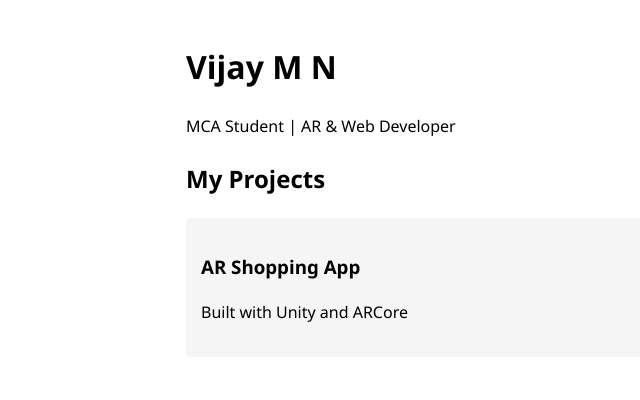
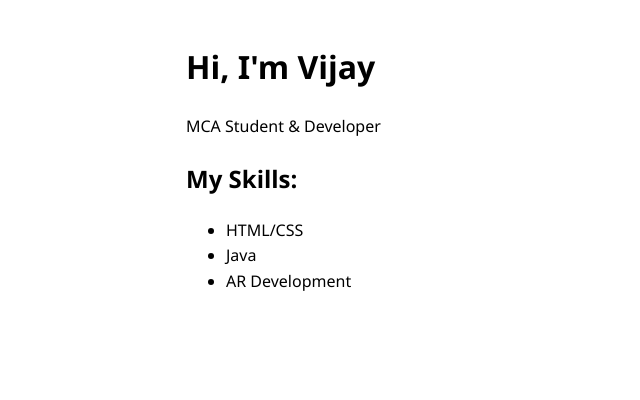
Before and after one commit to vijaymnv/portfolio, a plain HTML site: page index.html in a window 1280 px wide. Shown: the whole page, without its empty margins (54-694 px from the left). Drawn offline with Linux system fonts and the light colour scheme.

Commit message:
Update index.html

```diff
--- a/index.html
+++ b/index.html
@@ -1,23 +1,21 @@
 <!DOCTYPE html>
-<html lang="en">
+<html>
 <head>
-    <meta charset="UTF-8">
-    <meta name="viewport" content="width=device-width, initial-scale=1.0">
-    <title>Vijay MN - Portfolio</title>
+    <title>Vijay's Portfolio</title>
     <link rel="stylesheet" href="style.css">
 </head>
 <body>
     <header>
-        <h1>Vijay M N</h1>
-        <p>MCA Student | AR & Web Developer</p>
+        <h1>Hi, I'm Vijay</h1>
+        <p>MCA Student & Developer</p>
     </header>
-
-    <section id="projects">
-        <h2>My Projects</h2>
-        <div class="project">
-            <h3>AR Shopping App</h3>
-            <p>Built with Unity and ARCore</p>
-        </div>
+    <section>
+        <h2>My Skills:</h2>
+        <ul>
+            <li>HTML/CSS</li>
+            <li>Java</li>
+            <li>AR Development</li>
+        </ul>
     </section>
 </body>
 </html>
```
